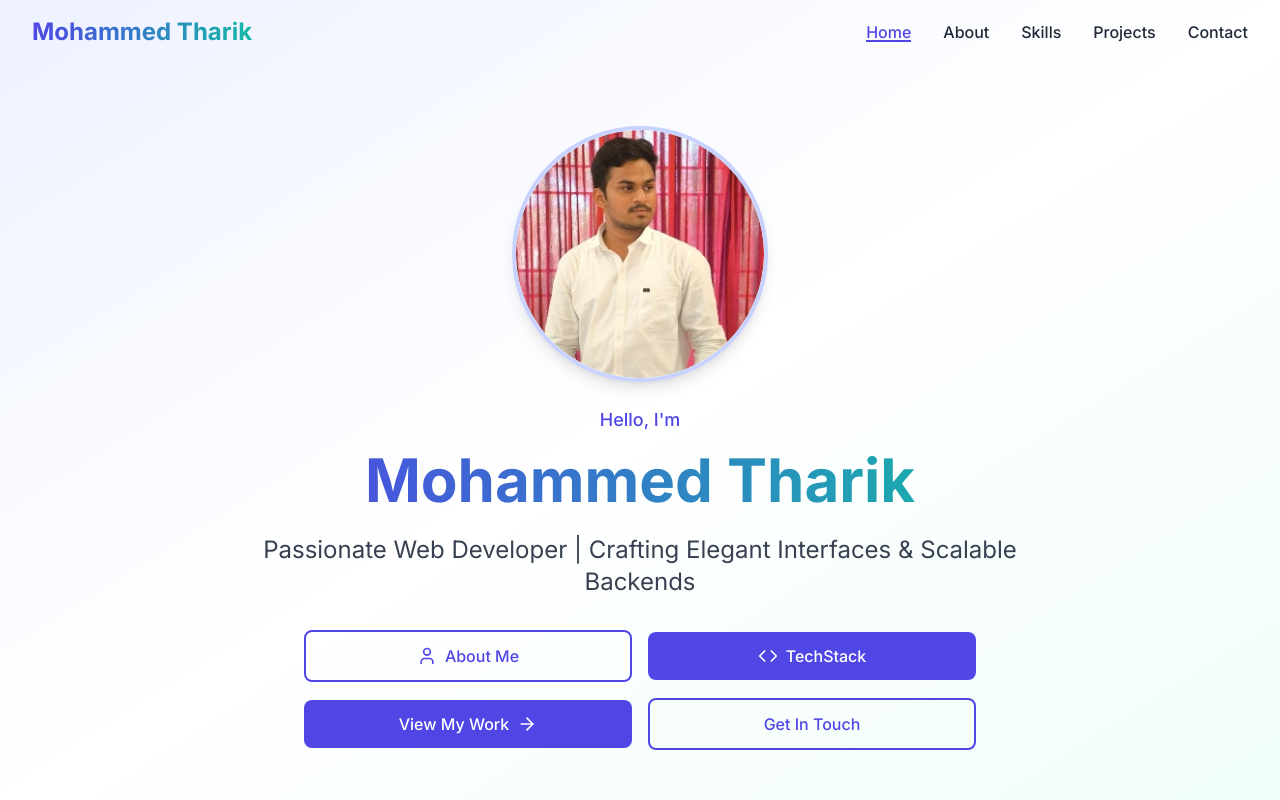
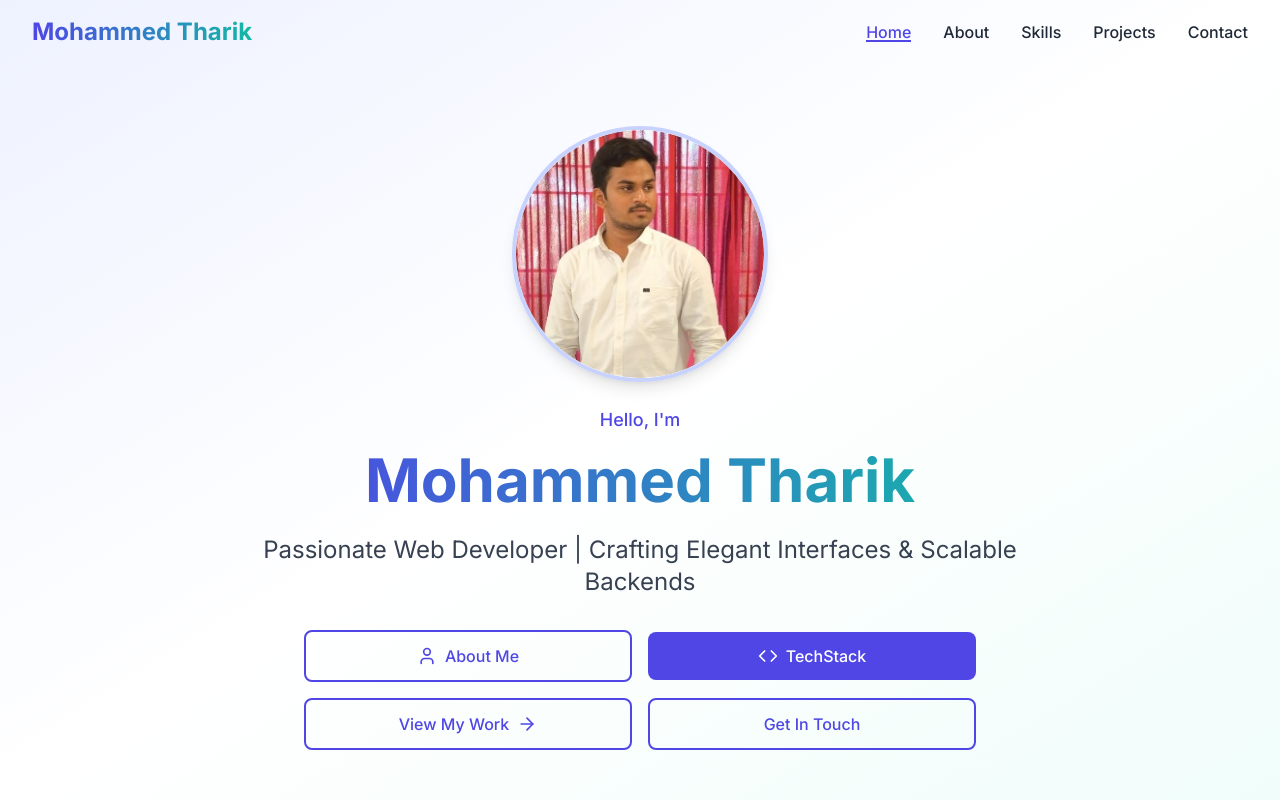
Before and after one commit to Tharik786/Portfolio-Website, a React (Vite) app: page / in a window 1280 px wide. Shown: the top 800 px of the page. Built offline with nearby package versions, Linux system fonts and the light colour scheme.

Commit message:
Update Home.tsx

```diff
--- a/src/pages/Home.tsx
+++ b/src/pages/Home.tsx
@@ -86,7 +86,7 @@ const Home = () => {
             </Link>
             <Link
               to="/projects"
-              className="btn btn-primary flex items-center justify-center"
+              className="btn btn-outline flex items-center justify-center"
             >
               View My Work
               <ArrowRight className="ml-2 h-5 w-5" />
```
